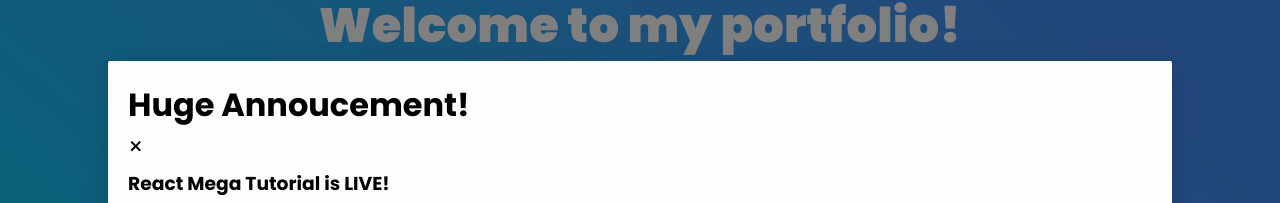
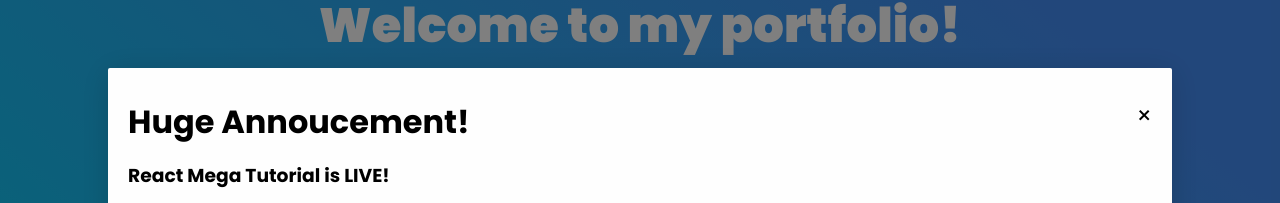
Before and after one commit to manavtimbadiya/portfolio, a React (Create React App) app: page / in a window 1280 px wide. Shown: the part 179-382 px from the top of the page. Built offline with nearby package versions, Linux system fonts and the light colour scheme.

Commit message:
closeModal Updated

```diff
--- a/src/components/Home/Home.jsx
+++ b/src/components/Home/Home.jsx
@@ -12,12 +12,16 @@ class Home extends Component {
 	componentDidMount() {
 		setTimeout(() => {
 			this.setState({showModal: true});
-		},2400)
+		},1000)
+	}
+
+	closeModal = () => {
+		this.setState({showModal:false});
 	}
 	render() {
 		return (
 			<div className="home-container">
-				{this.state.showModal && <Modal />}
+				{this.state.showModal && <Modal closeModal={this.closeModal}/>}
 				<div className="header-text">
 					<h1>Welcome to my portfolio!</h1>
 					<p>This is Manav, a web developer</p>
--- a/src/components/Modal/Modal.css
+++ b/src/components/Modal/Modal.css
@@ -25,9 +25,9 @@
     height: auto;
 }
 
-upper-section {
+.upper-section {
     display: flex;
-    flex-direction: row;
+    flex-direction:row;
     padding: 10px 0;
     justify-content: space-between;
 }
--- a/src/components/Modal/Modal.jsx
+++ b/src/components/Modal/Modal.jsx
@@ -2,14 +2,17 @@ import React from "react";
 import ReactDOM from "react-dom";
 import "./Modal.css";
 
-const Modal = (props) => {
+const Modal = ({closeModal}) => {
 	return (
         ReactDOM.createPortal(
-        <div className="modal-overlay">
-            <div className="modal-container">
+        <div onClick={closeModal} className="modal-overlay">
+            <div
+                 onClick={(e) => e.stopPropagation()}
+                 className="modal-container"
+                 >
                  <div className='upper-section'>
                     <h1>Huge Annoucement!</h1>
-                    <p  className='close'>
+                    <p onClick={closeModal} className='close'>
                         &times;
                     </p>
                 </div>
@@ -23,7 +26,9 @@ const Modal = (props) => {
 
                 </div>
                  <div className='lower-section'>
-                    <a  className='modal-btn btn-red'>
+                    <a
+                        onClick={closeModal}
+                        className='modal-btn btn-red'>
                         Close
                     </a>
                     <a
```
